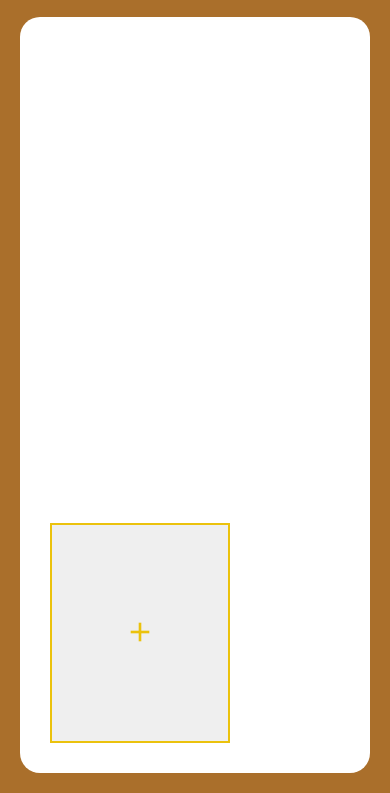
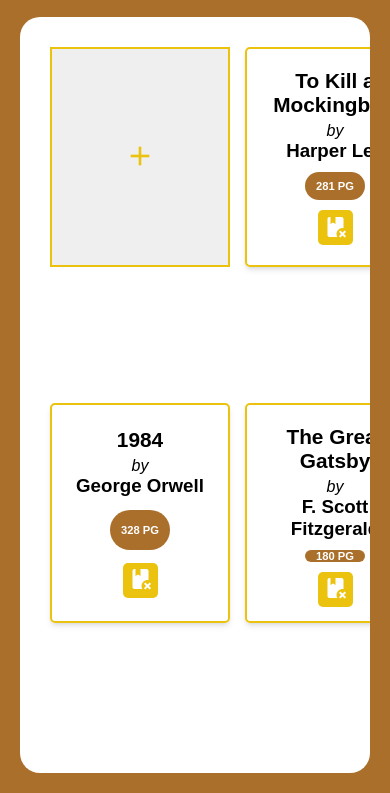
Before and after one commit to Silvyjson/Odin-Assignment-Library, a plain HTML site: page index.html in a window 390 px wide. Shown: the part 51-844 px from the top of the page. Drawn offline with Linux system fonts and the light colour scheme.

Commit message:
completed the odin library assignment

```diff
--- a/index.css
+++ b/index.css
@@ -257,6 +257,5 @@ li {
 @media screen and (max-width: 500px) {
     #library {
         grid-template-columns: repeat(2, minmax(180px, 1fr));
-        align-items: flex-end;
     }
 }
--- a/index.js
+++ b/index.js
@@ -1,22 +1,35 @@
-const myLibrary = JSON.parse(localStorage.getItem("library")) || [];
+// Define default books with a `default` property
+const defaultBooks = [
+  new Book("To Kill a Mockingbird", "Harper Lee", 281, false, true),
+  new Book("1984", "George Orwell", 328, false, true),
+  new Book("The Great Gatsby", "F. Scott Fitzgerald", 180, false, true),
+];
 
-function Book(title, author, pages, read) {
+// Initialize myLibrary with data from localStorage or use defaultBooks
+const myLibrary = JSON.parse(localStorage.getItem("library")) || defaultBooks;
+
+// Book constructor with an optional `default` property
+function Book(title, author, pages, read, isDefault = false) {
   this.title = title;
   this.author = author;
   this.pages = pages;
   this.read = read;
+  this.isDefault = isDefault; // Indicates if the book is a default book
 }
 
+// Function to add a book to the library
 function addBookToLibrary(book) {
   myLibrary.push(book);
   saveLibrary();
   displayBooks();
 }
 
+// Function to save the library to localStorage
 function saveLibrary() {
   localStorage.setItem("library", JSON.stringify(myLibrary));
 }
 
+// Function to display the books in the library
 function displayBooks() {
   const library = document.getElementById("library");
   library.innerHTML =
@@ -39,9 +52,13 @@ function displayBooks() {
           <i>by</i>
           <h3>${book.author}</h3>
         </div>
-      <b>${book.pages}PG</b>
+        <b>${book.pages} PG</b>
         <div>
-        <button class="remove-btn"><span class="mdi mdi-delete"></span></button>
+          ${
+            !book.isDefault
+              ? '<button class="remove-btn"><span class="mdi mdi-delete"></span></button>'
+              : ""
+          }
           <button class="toggle-read-btn">${
             book.read
               ? '<span class="mdi mdi-check"></span>'
@@ -59,13 +76,20 @@ function displayBooks() {
   });
 }
 
+// Function to remove a book from the library
 function removeBook(e) {
   const index = e.target.closest(".book-card").dataset.index;
+  const book = myLibrary[index];
+
+  if (!book.isDefault) {
+    // Only remove non-default books
     myLibrary.splice(index, 1);
     saveLibrary();
     displayBooks();
   }
+}
 
+// Function to toggle the read status of a book
 function toggleReadStatus(e) {
   const index = e.target.closest(".book-card").dataset.index;
   myLibrary[index].read = !myLibrary[index].read;
@@ -73,13 +97,16 @@ function toggleReadStatus(e) {
   displayBooks();
 }
 
+// Event listener for the book form
 const formContainer = document.getElementById("form-container");
 const bookForm = document.getElementById("book-form");
 
+// Allow only numeric input for the pages field
 document.getElementById("pages").addEventListener("input", function (e) {
   this.value = this.value.replace(/[^0-9]/g, "");
 });
 
+// Handle form submission
 bookForm.addEventListener("submit", (e) => {
   e.preventDefault();
 
@@ -95,10 +122,12 @@ bookForm.addEventListener("submit", (e) => {
   formContainer.classList.add("hidden");
 });
 
+// Toggle form visibility
 const handleRemoveBookForm = () => {
   formContainer.classList.toggle("hidden");
 };
 
+// Display books when the DOM is fully loaded
 document.addEventListener("DOMContentLoaded", () => {
   displayBooks();
 
```
Lines whose indentation alone changed are shown as unchanged.
